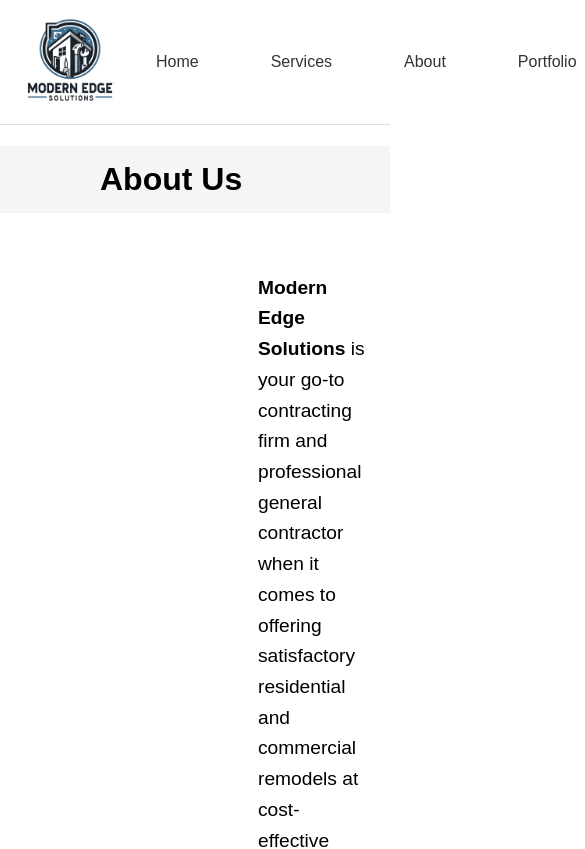
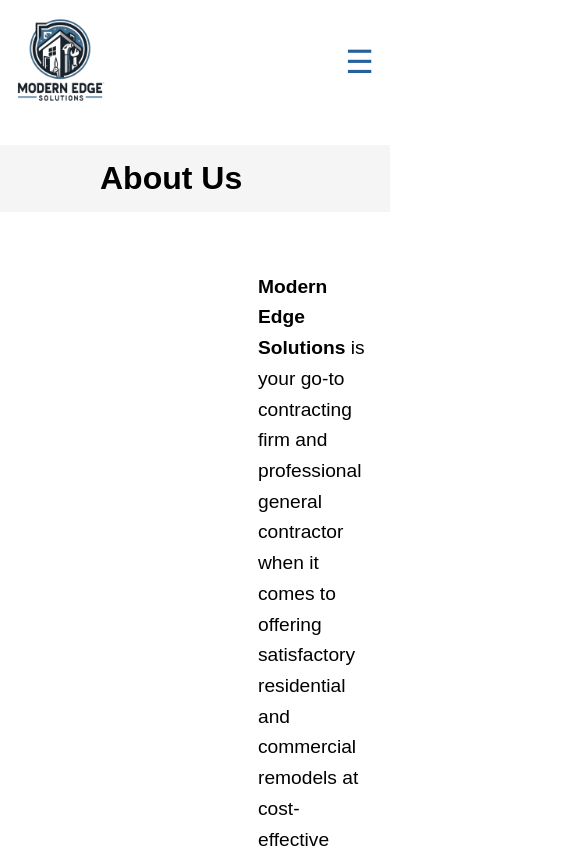
Before and after one commit to kadhim652/ecommerce, a React (Create React App) app in the folder ecommerce-platform/: page /about in a window 390 px wide. Shown: the top 849 px of the page, 585 px wide, since content can reach past the window. Built offline with nearby package versions, Linux system fonts and the light colour scheme.

Commit message:
Mobile Friendly

```diff
--- a/ecommerce-platform/src/components/Footer.js
+++ b/ecommerce-platform/src/components/Footer.js
@@ -23,18 +23,18 @@
 
                 <div className="footer-section about">
                     <h3>About Us</h3>
-                    <p>We are a small business that sells high quality products that guarantee satisfaction</p>
+                    <p>We are a contractor that can make your remodeling dreams possible.</p>
                 </div>
 
                 <div className="footer-section contact">
                     <h3>Contact Us</h3>
-                    <p>Email: support@ecommerce.com</p>
+                    <p>Email: modernedgesol@gmail.com</p>
                     <p>Phone: +1 703 567 890</p>
                 </div>
             </div>
 
             <div className="footer-bottom">
-                <p>&copy; {new Date().getFullYear()} Allawi's Shop. All rights reserve.</p>
+                <p>&copy; {new Date().getFullYear()} Modern Edge Solutions. All rights reserve.</p>
             </div>
         </footer>
     );
--- a/ecommerce-platform/src/components/Header.js
+++ b/ecommerce-platform/src/components/Header.js
@@ -1,9 +1,15 @@
-import React from 'react';
+import React, { useState } from 'react';
 import { Link } from 'react-router-dom';
 import '../styles/Header.css';
 import logo from '../logo.PNG';
 
 const Header = () => {
+    const [menuOpen, setMenuOpen] = useState(false);
+
+    const toggleMenu = () => {
+        setMenuOpen(!menuOpen);
+    };
+
     return (
         <header className="header">
             <div className="logo">
@@ -13,12 +19,25 @@
             </div>
 
             <nav>
-                <ul className="nav-main">
-                    <li><Link to="/">Home</Link></li>
-                    <li><Link to="/services">Services</Link></li>
-                    <li><Link to="/about">About</Link></li>
-                    <li><Link to="/">Portfolio</Link></li>
-                    <li><Link to="/contact">Contact</Link></li>
+                <button className="menu-toggle" onClick={toggleMenu}>
+                    ☰
+                </button>
+                <ul className={`nav-links ${menuOpen ? 'open' : ''}`}>
+                    <li>
+                        <Link to="/" onClick={() => setMenuOpen(false)}>Home</Link>
+                    </li>
+                    <li>
+                        <Link to="/services" onClick={() => setMenuOpen(false)}>Services</Link>
+                    </li>
+                    <li>
+                        <Link to="/about" onClick={() => setMenuOpen(false)}>About</Link>
+                    </li>
+                    <li>
+                        <Link to="/portfolio" onClick={() => setMenuOpen(false)}>Portfolio</Link>
+                    </li>
+                    <li>
+                        <Link to="/contact" onClick={() => setMenuOpen(false)}>Contact</Link>
+                    </li>
                 </ul>
             </nav>
         </header>
--- a/ecommerce-platform/src/pages/Home.js
+++ b/ecommerce-platform/src/pages/Home.js
@@ -1,6 +1,6 @@
-import React, { useState, useEffect } from 'react';
+//import React, { useState, useEffect } from 'react';
 import { Link } from 'react-router-dom';
-import ProductList from '../components/ProductList';
+
 import '../styles/Home.css';
 import '../bannerBG.jpg';
 import bathroomImg from '../images/bathroom.jpg';
@@ -8,19 +8,10 @@
 import basementImg from '../images/basement.jpg';
 
 // Mock data for featured products
-const mockProducts = [
-  { id: 1, name: 'Product 1', description: 'Description 1', price: 10, imageUrl: 'path/to/image1.jpg' },
-  { id: 2, name: 'Product 2', description: 'Description 2', price: 20, imageUrl: 'path/to/image2.jpg' },
-  { id: 3, name: 'Product 3', description: 'Description 3', price: 30, imageUrl: 'path/to/image3.jpg' },
-];
+
 
 const Home = () => {
-  const [featuredProducts, setFeaturedProducts] = useState([]);
 
-  useEffect(() => {
-    // Simulate fetching data by setting mock data
-    setFeaturedProducts(mockProducts);
-  }, []);
 
   return (
     <div className="home">
@@ -29,10 +20,6 @@
         <Link to="/contact" className="contact-button">Contact Us</Link>
       </div>
 
-      <div className="featured-products">
-        <h2>Featured Products</h2>
-        <ProductList products={featuredProducts} />
-      </div>
 
       <div className="services-summary">
         <h2>Our Services</h2>
--- a/ecommerce-platform/src/styles/Footer.css
+++ b/ecommerce-platform/src/styles/Footer.css
@@ -16,6 +16,7 @@
     display: flex;
     align-items: center;
     margin: 0 15px;
+    color: white
 }
 .footer .contact-item img {
     height: 100px;
@@ -29,12 +30,14 @@
     flex-wrap: wrap;
     max-width: 1200px;
     margin: 0 auto;
+    background-color: white;
   }
 
   .footer-section {
     flex: 1;
     margin: 10px;
     padding: 10px;
+    background-color: white;
   }
 
   .footer-section h3 {
@@ -54,7 +57,7 @@
   }
 
   .footer-section ul li a {
-    color: #fff;
+    color: white;
     text-decoration: none;
   }
 
--- a/ecommerce-platform/src/styles/Header.css
+++ b/ecommerce-platform/src/styles/Header.css
@@ -1,46 +1,115 @@
 .header {
-  background-color: white; /* White background */
-  padding: 10px 20px;
+  background-color: white;
+  padding: 10px;
   display: flex;
   align-items: center;
   justify-content: space-between;
   width: 100%;
   box-sizing: border-box;
-  border-bottom: 1px solid #ddd; /* Light border for separation */
 }
 
 .header .logo img {
-  height: 100px; /* Adjust logo size */
+  height: 100px; /* Adjust as needed */
+  margin-right: 20px;
 }
 
 .header nav {
   flex-grow: 1;
+  display: flex;
+  justify-content: flex-end;
+  align-items: center;
 }
 
-.nav-main {
+.menu-toggle {
+  display: none;
+  background: none;
+  border: none;
+  font-size: 2em;
+  cursor: pointer;
+  color: #26619C;
+}
+
+.nav-links {
   list-style: none;
   display: flex;
   margin: 0;
   padding: 0;
-  justify-content: center; /* Center the navigation items */
 }
 
-.nav-main li {
-  margin: 0 20px; /* Space between menu items */
+.nav-links li {
+  margin: 0 10px;
 }
 
-.nav-main li a {
-  color: #333; /* Dark gray text color for contrast */
-  text-decoration: none; /* Remove underline */
-  font-size: 1em; /* Font size */
-  font-weight: 500; /* Slightly bolder text */
-  transition: color 0.3s ease, box-shadow 0.3s ease; /* Smooth transitions */
-  padding: 8px 16px; /* Padding for a button-like effect */
-  border-radius: 4px; /* Rounded corners for a modern look */
+.nav-links li a {
+  color: black;
+  text-decoration: none;
+  transition: font-size 0.3s ease, color 0.3s ease;
+  padding: 10px 15px;
+  display: inline-block;
 }
 
-.nav-main li a:hover {
-  color: #26619C; /* Dark blue text on hover */
-  background-color: rgba(38, 97, 156, 0.1); /* Subtle background color change on hover */
-  box-shadow: 0 2px 4px rgba(0, 0, 0, 0.1); /* Soft shadow for depth */
+.nav-links li a:hover {
+  color: #26619C;
+  font-size: 1.2em;
 }
+
+@media (max-width: 768px) {
+  .menu-toggle {
+    display: block;
+  }
+
+  .nav-links {
+    display: none;
+    flex-direction: column;
+    width: 100%;
+    text-align: left;
+    background-color: white;
+    position: absolute;
+    top: 70px; /* Adjust based on header height */
+    left: 0;
+    box-shadow: 0 2px 10px rgba(0, 0, 0, 0.1);
+    border-radius: 0 0 10px 10px;
+    overflow: hidden;
+    z-index: 1000; /* Ensure the dropdown is above other elements */
+  }
+
+  .nav-links.open {
+    display: flex;
+    animation: slideDown 0.3s ease-out;
+  }
+
+  .nav-links li {
+    margin: 0;
+    padding: 0;
+    width: 100%;
+  }
+
+  .nav-links li a {
+    color: #26619C;
+    font-size: 1.2em;
+    padding: 15px 20px;
+    display: block;
+    width: 100%; /* Make links span the full width */
+    box-sizing: border-box; /* Include padding in width calculation */
+  }
+
+  .nav-links li:last-child a {
+    border-bottom: none;
+  }
+
+  .nav-links li a:hover {
+    font-size: 1.4em;
+    color: #26619C;
+  }
+
+  @keyframes slideDown {
+    from {
+      opacity: 0;
+      transform: translateY(-20px);
+    }
+    to {
+      opacity: 1;
+      transform: translateY(0);
+    }
+  }
+}
--- a/ecommerce-platform/src/styles/Home.css
+++ b/ecommerce-platform/src/styles/Home.css
@@ -123,7 +123,7 @@
 
 .customer-reviews {
   padding: 50px 20px;
-  background-color: #f2f2f2;
+  background-color: white;
 }
 
 .customer-reviews h2 {
@@ -155,3 +155,45 @@
   font-size: 1.2em;
   color: goldenrod;
 }
+
+
+@media (max-width: 768px) {
+  .banner {
+    padding: 50px 0;
+  }
+
+  .banner h1 {
+    font-size: 2em;
+  }
+
+  .banner p {
+    font-size: 1em;
+  }
+
+  .review {
+    max-width: 100%;
+  }
+
+  .service-summary {
+    text-align: center;
+  }
+
+  .service-summary img {
+    max-width: 80%;
+    margin: 0 auto;
+  }
+}
+
+@media (max-width: 480px) {
+  .banner h1 {
+    font-size: 1.5em;
+  }
+
+  .banner p {
+    font-size: 0.9em;
+  }
+
+  .service-summary img {
+    max-width: 100%;
+  }
+}
```
